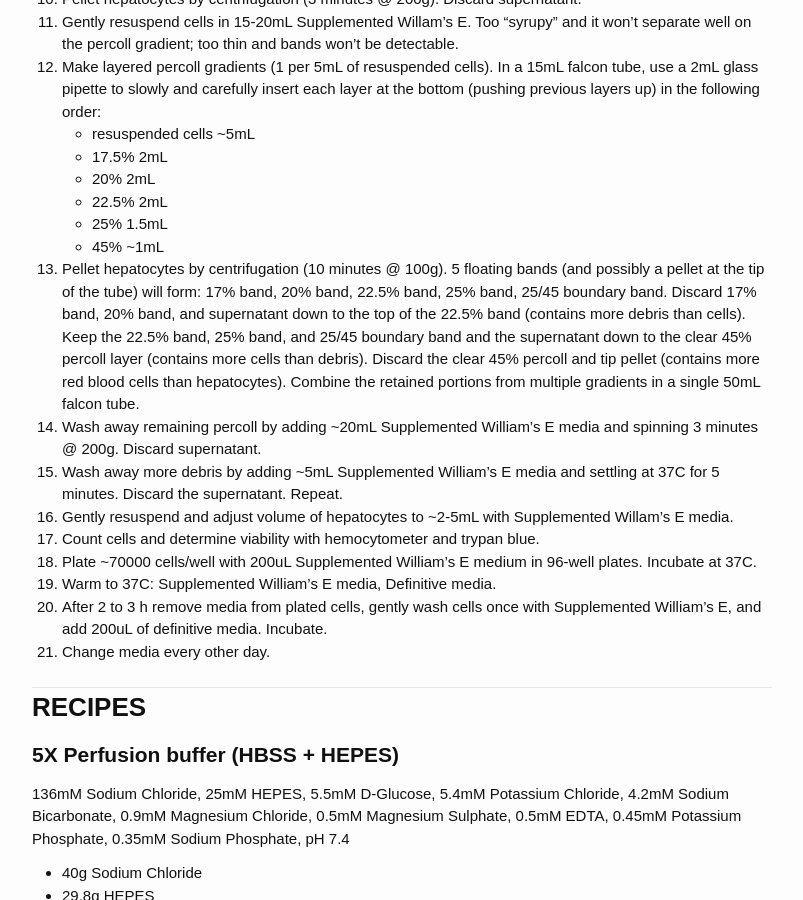
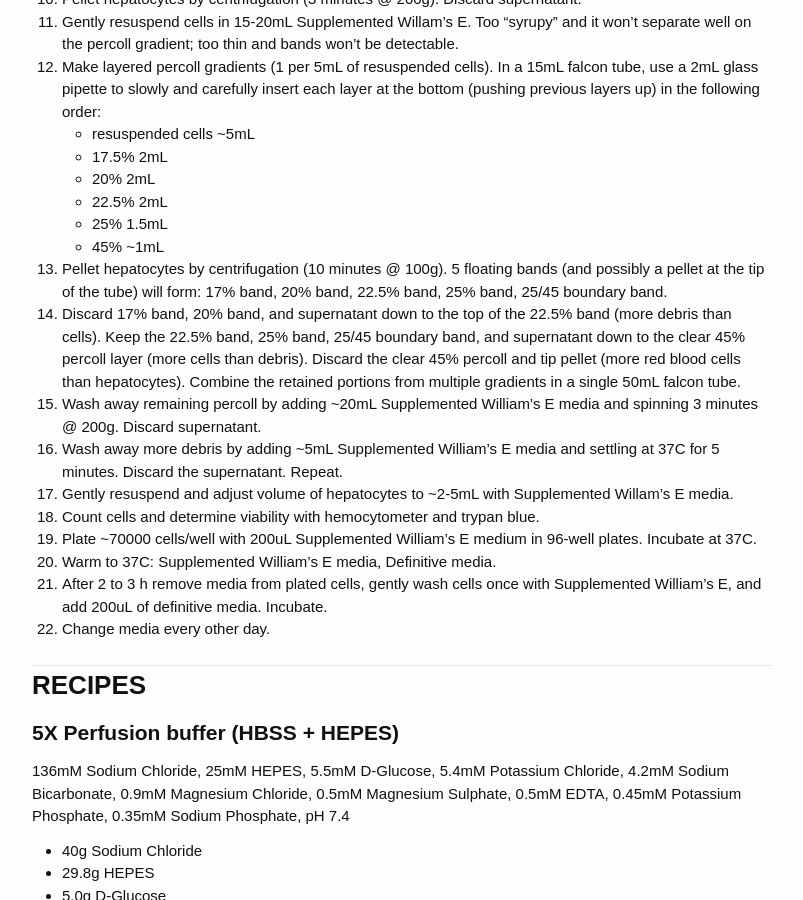
Before and after one commit to aduffy70/Protocols, a Jekyll site: the page built from Turkey_liver_cell_isolation.md, in a window 1280 px wide and 900 px high, scrolled down 624 px. Shown: the whole window, without its empty margins (238-1041 px from the left). Built offline with Jekyll 4.4.1, drawn with Linux system fonts in a browser that asks for light colours; some web fonts are replaced.

Commit message:
Break percoll instructions into 2 more readable steps.

```diff
--- a/Turkey_liver_cell_isolation.md
+++ b/Turkey_liver_cell_isolation.md
@@ -24,7 +24,8 @@ Adapted from Fraslin Cell Isolation Protocol
   * 22.5% 2mL
   * 25% 1.5mL
   * 45% ~1mL
-1. Pellet hepatocytes by centrifugation (10 minutes @ 100g). 5 floating bands (and possibly a pellet at the tip of the tube) will form: 17% band, 20% band, 22.5% band, 25% band, 25/45 boundary band. Discard 17% band, 20% band, and supernatant down to the top of the 22.5% band (contains more debris than cells). Keep the 22.5% band, 25% band, and 25/45 boundary band and the supernatant down to the clear 45% percoll layer (contains more cells than debris). Discard the clear 45% percoll and tip pellet (contains more red blood cells than hepatocytes). Combine the retained portions from multiple gradients in a single 50mL falcon tube.
+1. Pellet hepatocytes by centrifugation (10 minutes @ 100g). 5 floating bands (and possibly a pellet at the tip of the tube) will form: 17% band, 20% band, 22.5% band, 25% band, 25/45 boundary band.
+1. Discard 17% band, 20% band, and supernatant down to the top of the 22.5% band (more debris than cells). Keep the 22.5% band, 25% band, 25/45 boundary band, and supernatant down to the clear 45% percoll layer (more cells than debris). Discard the clear 45% percoll and tip pellet (more red blood cells than hepatocytes). Combine the retained portions from multiple gradients in a single 50mL falcon tube.
 1. Wash away remaining percoll by adding ~20mL Supplemented William’s E media and spinning 3 minutes @ 200g. Discard supernatant.
 1. Wash away more debris by adding ~5mL Supplemented William's E media and settling at 37C for 5 minutes. Discard the supernatant. Repeat.
 1. Gently resuspend and adjust volume of hepatocytes to ~2-5mL with Supplemented Willam’s E media.
```
